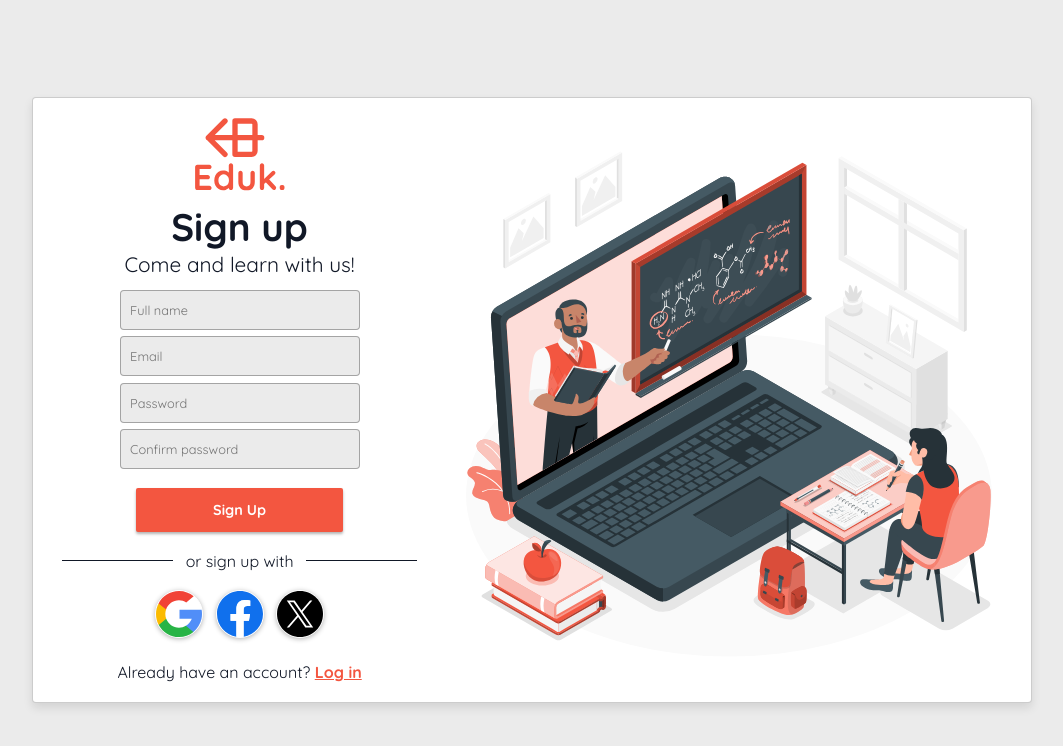
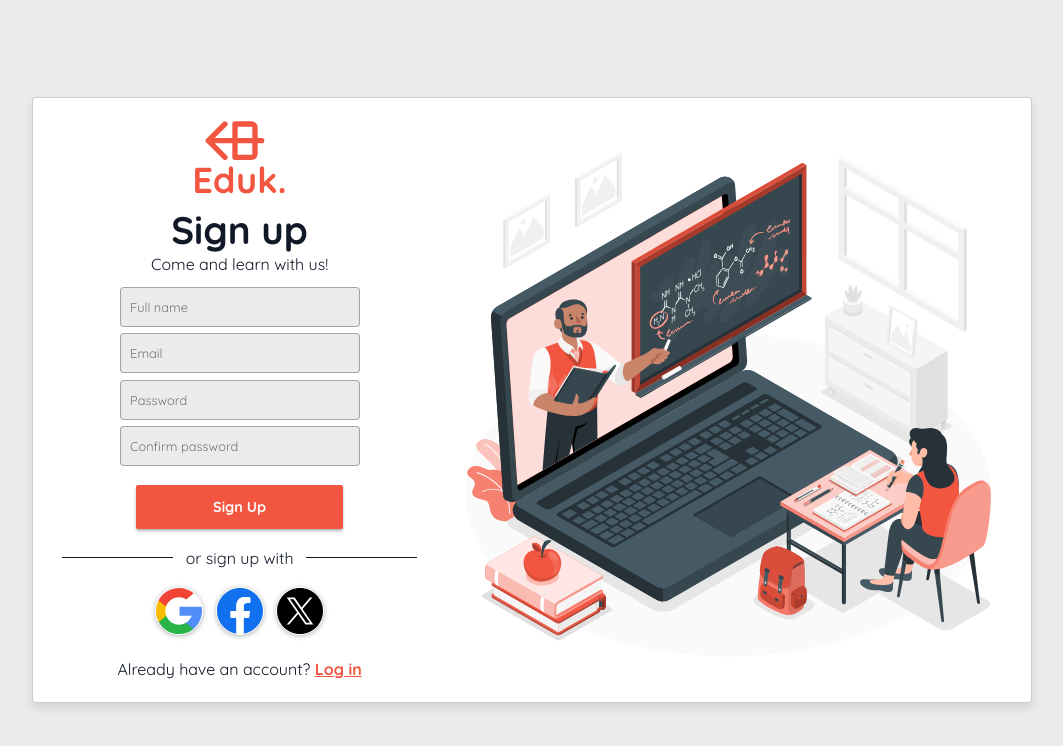
Before and after one commit to CrlBien/odin-signup-form, a plain HTML site: page index.html in a window 1280 px wide. Shown: the whole page, without its empty margins (108-1171 px from the left). Drawn offline with Linux system fonts and the light colour scheme.

```diff
--- a/styles.css
+++ b/styles.css
@@ -70,7 +70,7 @@ body {
 }
 
 .signup-msg-container span {
-  font-size: clamp(0.7rem, 2vw, 1.3rem);
+  font-size: clamp(0.7rem, 2vw, 1rem);
 }
 
 form {
```
